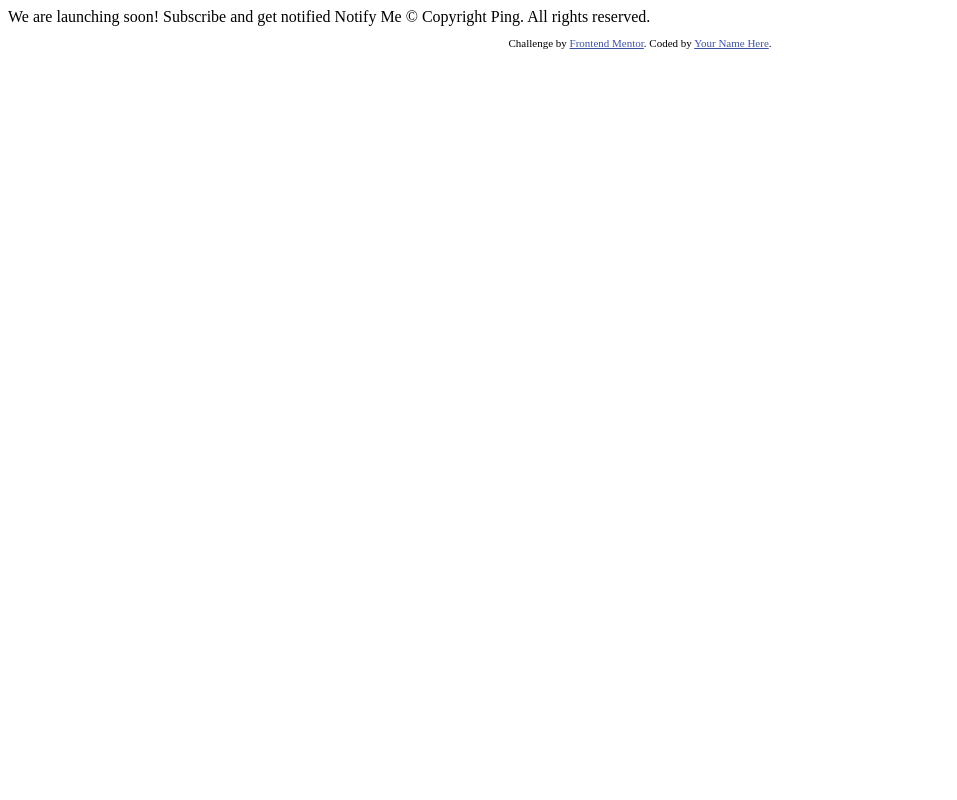
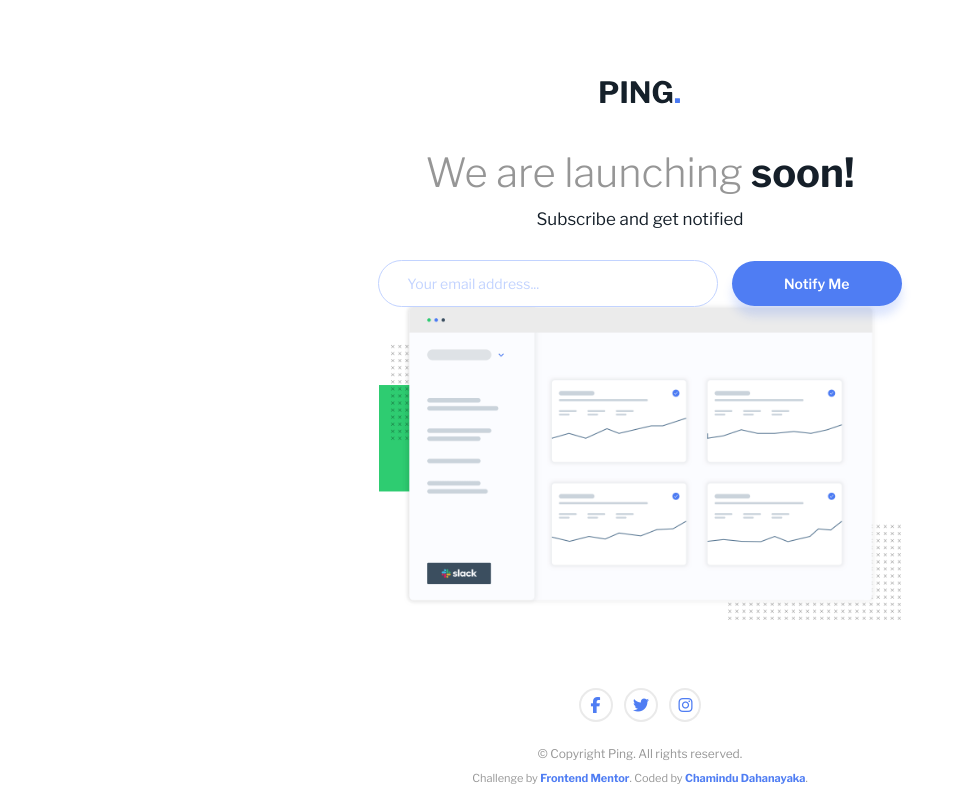
Before and after one commit to ChaminduD/ping-coming-soon-page, a plain HTML site: page index.html in a window 1280 px wide. Shown: the whole page, without its empty margins (0-957 px from the left). Drawn offline with nearby package versions, Linux system fonts and the light colour scheme.

Commit message:
Modified Files

```diff
--- a/index.html
+++ b/index.html
@@ -2,33 +2,221 @@
 <html lang="en">
 <head>
   <meta charset="UTF-8">
-  <meta name="viewport" content="width=device-width, initial-scale=1.0"> <!-- displays site properly based on user's device -->
+  <meta name="viewport" content="width=device-width, initial-scale=1.0">
 
   <link rel="icon" type="image/png" sizes="32x32" href="./images/favicon-32x32.png">
+  <script src="https://kit.fontawesome.com/f9ecd33115.js" crossorigin="anonymous"></script>
 
   <title>Frontend Mentor | Ping coming soon page</title>
+  <style>
+    @import url('https://fonts.googleapis.com/css2?family=Libre+Franklin:ital,wght@0,100..900;1,100..900&display=swap');
 
-  <!-- Feel free to remove these styles or customise in your own stylesheet 👍 -->
-  <style>
-    .attribution { font-size: 11px; text-align: center; }
-    .attribution a { color: hsl(228, 45%, 44%); }
+    *{
+      margin: 0;
+      padding: 0;
+      box-sizing: border-box;
+      font-family: "Libre Franklin", sans-serif;
+    }
+    body{
+      background-color: hsl(0, 0%, 100%);
+      max-height: 100vh;
+      width: 100%;
+    }
+    header{
+      text-align: center;
+      margin: 80px 20px 20px ;
+    }
+    header img{
+      width: clamp(60px, 18%, 80px);
+      padding-bottom: 40px;
+    }
+    h1 span{
+      font-weight: 300;
+      color: hsl(0, 0%, 59%);
+    }
+    h1{
+      font-size: clamp(26px, 6vw, 40px);
+      color: hsl(209, 33%, 12%);
+      font-weight: 700;
+    }
+    header p{
+      font-size: clamp(14px, 3vw, 17px);
+      color: hsl(209, 33%, 12%);
+      padding: 20px 0;
+    }
+    main{
+      text-align: center;
+    }
+    input{
+      width: 78%;
+      padding: 14px 36px;
+      border: 1px solid hsl(223, 100%, 88%);
+      border-radius: 25px;
+      font-size: 14px;
+    }
+    input::placeholder{
+      color: hsl(223, 100%, 88%);
+    }
+    #error{
+      color: hsl(354, 100%, 66%);
+      font-style: italic;
+      font-size: clamp(12px, 3vw, 14px);
+      padding: 8px 0 16px;
+      display: none;
+    }
+    button{
+      background-color: hsl(223, 87%, 63%);
+      color: hsl(0, 0%, 100%);
+      width: 78%;
+      padding: 14px 20px;
+      border-radius: 25px;
+      border: 0;
+      margin-top: 10px;
+      font-weight: 600;
+      font-size: 14px;
+      box-shadow: 0 10px 10px hsla(223, 87%, 63%, 0.2);
+      cursor: pointer;
+    }
+    button:hover{
+      background-color: hsla(223, 87%, 63%, 0.8);
+    }
+    main img{
+      width: clamp(330px, 88%, 522px);
+      position: absolute;
+      bottom: clamp(180px, 28%, 270px);
+      transform: translateX(-50%);
+      z-index: -1;
+    }
+    footer{
+      text-align: center;
+      width: 100%;
+      position: fixed;
+      bottom: 0;
+    }
+    i{
+      color: hsl(223, 87%, 63%);
+      padding: 10px;
+      margin: 10px 6px 34px;
+      font-size: 16px;
+      border: 2px solid hsla(0, 0%, 59%, 0.2);
+      border-radius: 50%;
+      transition: background-color 0.3s ease-in;
+      cursor: pointer;
+    }
+    i:hover{
+      color: hsl(0, 0%, 100%);
+      background-color: hsl(223, 87%, 63%);
+    }
+    .fa-facebook-f{
+      padding: 10px 14px;
+    }
+    .copyright{
+      font-size: clamp(8px, 3vw, 12px);
+      color: hsl(0, 0%, 59%);
+    }
+    .attribution{
+      font-size: 11px;
+      text-align: center;
+      margin-top: 20px;
+      padding-bottom: 15px;
+      color: hsl(0, 0%, 59%);
+    }
+    .attribution a{
+      color: hsl(223, 87%, 63%);
+      text-decoration: none;
+      font-weight: 700;
+    }
+
+    @media only screen and (min-width: 600px){
+      input{
+        width: clamp(100px, 40%, 340px);
+        padding: 14px 28px;
+      }
+      #error{
+        width: 100%;
+        font-size: 10px;
+        position: absolute;
+        padding-right: 300px;
+      }
+      button{
+        width: clamp(50px, 20%, 170px);
+        margin-left: 10px;
+      }
+      main img{
+        bottom: 300px;
+      }
+      i{
+        font-size: 16px;
+        padding: 7px;
+        margin: 0 4px 24px;
+      }
+      .fa-facebook-f{
+        padding: 7px 10px;
+      }
+      .attribution{
+        margin-top: 10px;
+      }
+    }
+
+    @media only screen and (min-width: 960px){
+      header p{
+        padding-top: 12px;
+        padding-bottom: 2px;
+      }
+      main img{
+        bottom: 180px;
+      }
+    }
   </style>
 </head>
 <body>
+  <header>
+    <img src="images/logo.svg" alt="Logo">
+    <h1><span>We are launching</span> soon!</h1>
+    <p>Subscribe and get notified</p>
+  </header>
 
-  We are launching soon!
-
-  Subscribe and get notified
-
-  Notify Me
-
-  &copy; Copyright Ping. All rights reserved.
+  <main>
+    <form>
+      <input type="email" name="Email" id="email" placeholder="Your email address..." >
+      <p id="error"></p>
+      <button type="button" id="btn" onclick="notifyMe()">Notify Me</button>
+    </form>
+    <img src="images/illustration-dashboard.png" alt="Illustration Dashboard">
+  </main>
 
   <footer>
+    <i class="fa-brands fa-facebook-f"></i>
+    <i class="fa-brands fa-twitter"></i>
+    <i class="fa-brands fa-instagram"></i>
+
+    <p class="copyright">&copy; Copyright Ping. All rights reserved.</p>
+
     <p class="attribution">
       Challenge by <a href="https://www.frontendmentor.io?ref=challenge" target="_blank">Frontend Mentor</a>.
-      Coded by <a href="#">Your Name Here</a>.
+      Coded by <a href="https://www.linkedin.com/in/chamindudahanayaka/">Chamindu Dahanayaka</a>.
     </p>
   </footer>
+
+  <script>
+    let emailInput = document.getElementById("email");
+    let errorTxt = document.getElementById("error");
+    let btn = document.getElementById("btn");
+
+    function notifyMe(){
+
+      if(emailInput.value.length == 0){
+        errorTxt.style.display = "block";
+        errorTxt.innerHTML = "Whoops! It looks like you forgot to add your email";
+        emailInput.style.borderColor = "hsl(354, 100%, 66%)";
+      }else if(!emailInput.value.match(/^[A-Za-z\._\-[0-9]*[@][A-Za-z]*[\.][a-z]{2,4}$/)){
+        errorTxt.style.display = "block";
+        errorTxt.innerHTML = "Please provide a valid email address";
+        emailInput.style.borderColor = "hsl(354, 100%, 66%)";
+      }else{
+        btn.type = "submit";
+      }
+    }
+  </script>
 </body>
 </html>
```
Also changed, not shown: design/desktop-design.jpg (deleted), design/desktop-hover-error-states.jpg (deleted), design/desktop-preview.jpg (deleted), design/mobile-design.jpg (deleted), design/mobile-error-state.jpg (deleted), screenshot.jpeg (added), 4 other files.
